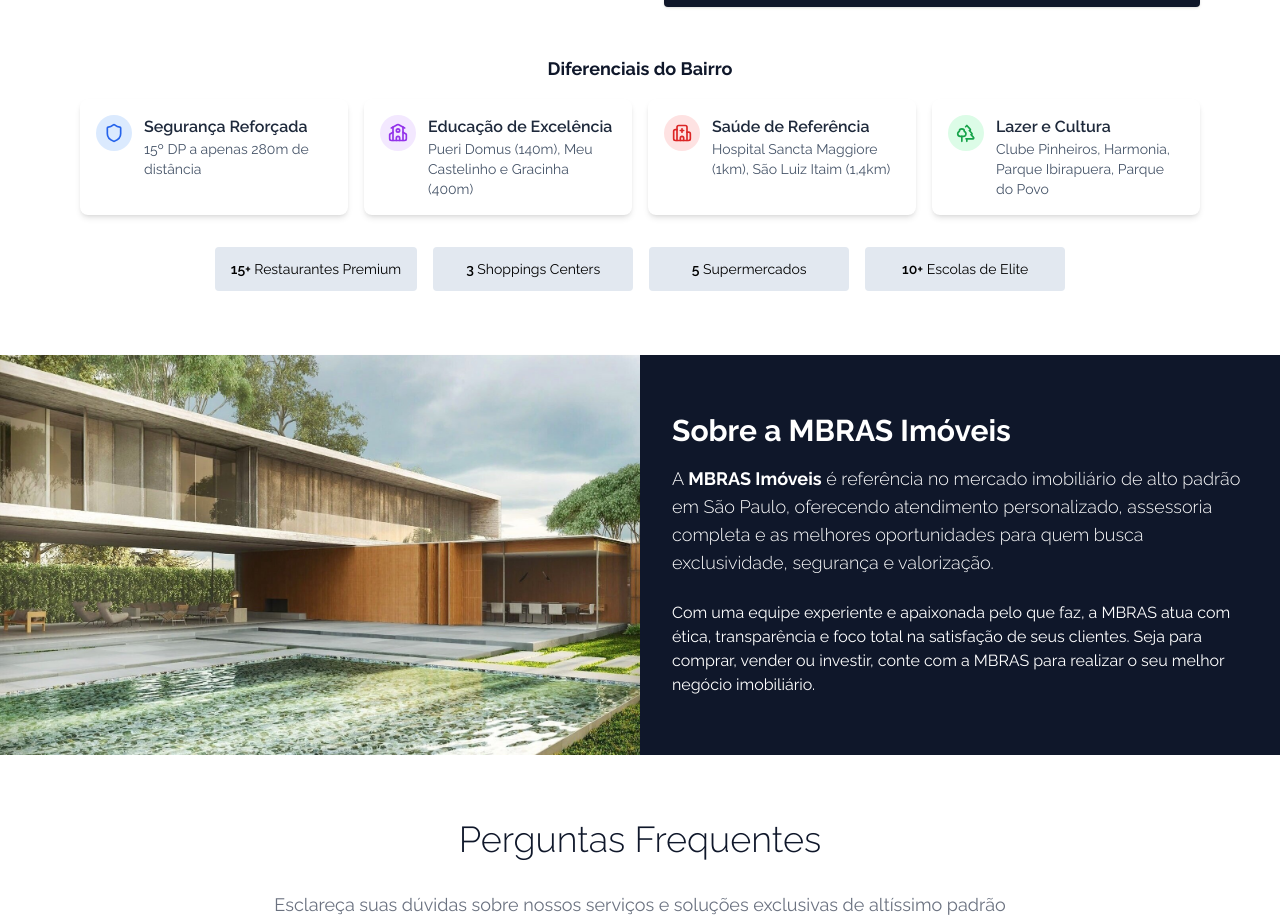
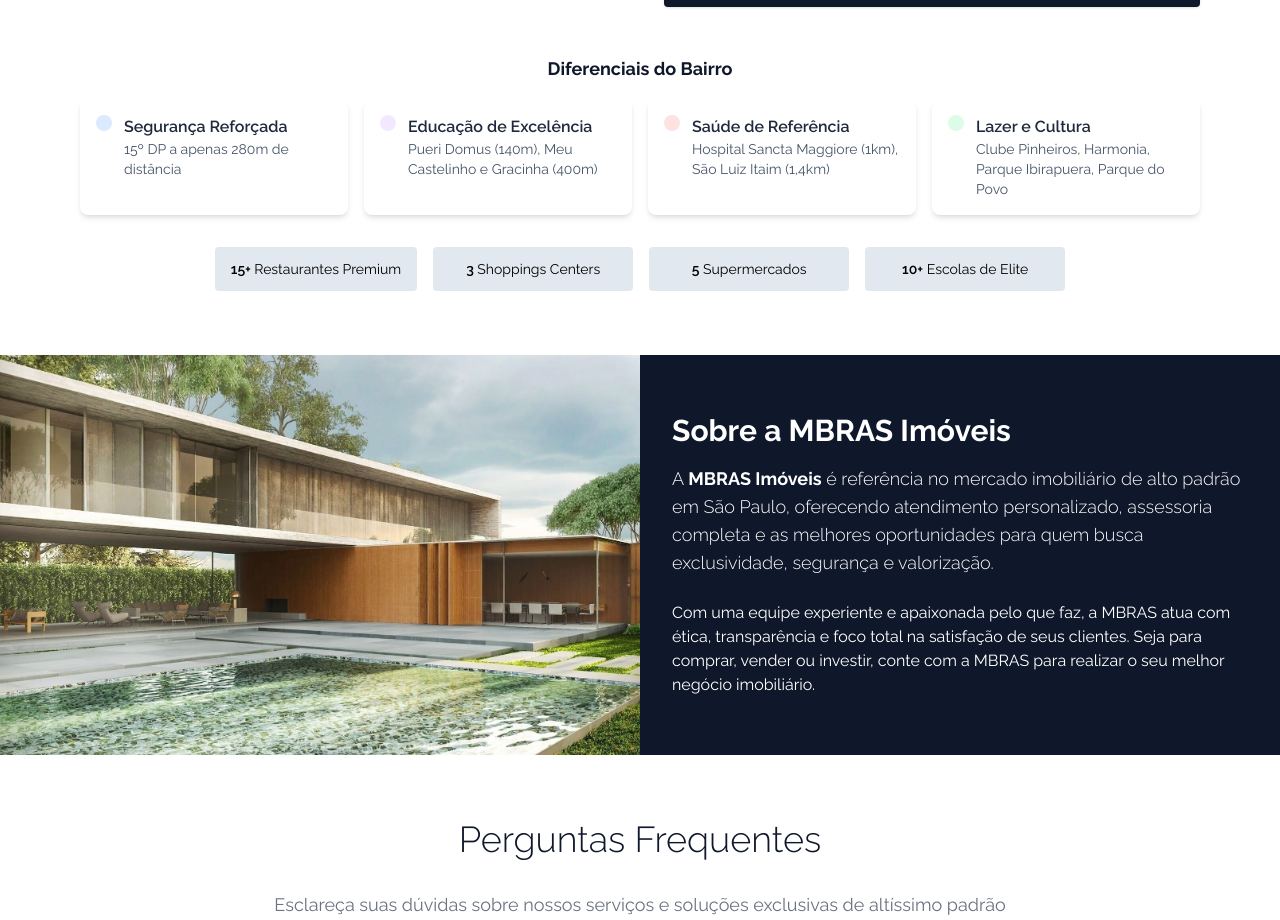
Before and after one commit to viniciusborgess/desafio-frontend, a Next.js app: page / in a window 1280 px wide. Shown: the part 3100-4020 px from the top of the page. Built offline with nearby package versions, Linux system fonts and the light colour scheme; a web font is replaced by a local one.

Commit message:
Correcao erro de tipagem

```diff
--- a/src/app/data/imovel.ts
+++ b/src/app/data/imovel.ts
@@ -43,28 +43,28 @@ export const itacema366Data: PropertyData = {
       ],
    },
    characteristics: [
-      {icon: 'RulerDimensionLine', label: 'Área Total', value: '145 m²'},
-      {icon: 'Home', label: 'Dormitórios', value: '3 (sendo 1 suíte)'},
-      {icon: 'Car', label: 'Vagas', value: '1 vaga de garagem'},
+      {icon: RulerDimensionLine, label: 'Área Total', value: '145 m²'},
+      {icon: Home, label: 'Dormitórios', value: '3 (sendo 1 suíte)'},
+      {icon: Car, label: 'Vagas', value: '1 vaga de garagem'},
    ],
    neighborhoodDifferentials: [
-      {icon: 'Shield', iconColor: 'text-blue-600', iconBackground: 'bg-blue-100', title: 'Segurança Reforçada', description: '15º DP a apenas 280m de distância'},
+      {icon: Shield, iconColor: 'text-blue-600', iconBackground: 'bg-blue-100', title: 'Segurança Reforçada', description: '15º DP a apenas 280m de distância'},
       {
-         icon: 'School',
+         icon: School,
          iconColor: 'text-purple-600',
          iconBackground: 'bg-purple-100',
          title: 'Educação de Excelência',
          description: 'Pueri Domus (140m), Meu Castelinho e Gracinha (400m)',
       },
       {
-         icon: 'Hospital',
+         icon: Hospital,
          iconColor: 'text-red-600',
          iconBackground: 'bg-red-100',
          title: 'Saúde de Referência',
          description: 'Hospital Sancta Maggiore (1km), São Luiz Itaim (1,4km)',
       },
       {
-         icon: 'Trees',
+         icon: Trees,
          iconColor: 'text-green-600',
          iconBackground: 'bg-green-100',
          title: 'Lazer e Cultura',
--- a/src/app/imovel/[slug]/page.tsx
+++ b/src/app/imovel/[slug]/page.tsx
@@ -5,12 +5,9 @@ import { notFound } from 'next/navigation';
 import Image from 'next/image';
 import { Contact } from '@/components/sections/contact';
 
-interface Props {
-  params: { slug: string };
-}
-
-export default function ImovelPage({ params }: Props) {
-  if (params.slug !== 'contato') return notFound();
+export default async function ImovelPage({ params }: { params: Promise<{ slug: string }> }) {
+  const { slug } = await params;
+  if (slug !== 'contato') return notFound();
   return (
     <>
       <Header />
```
